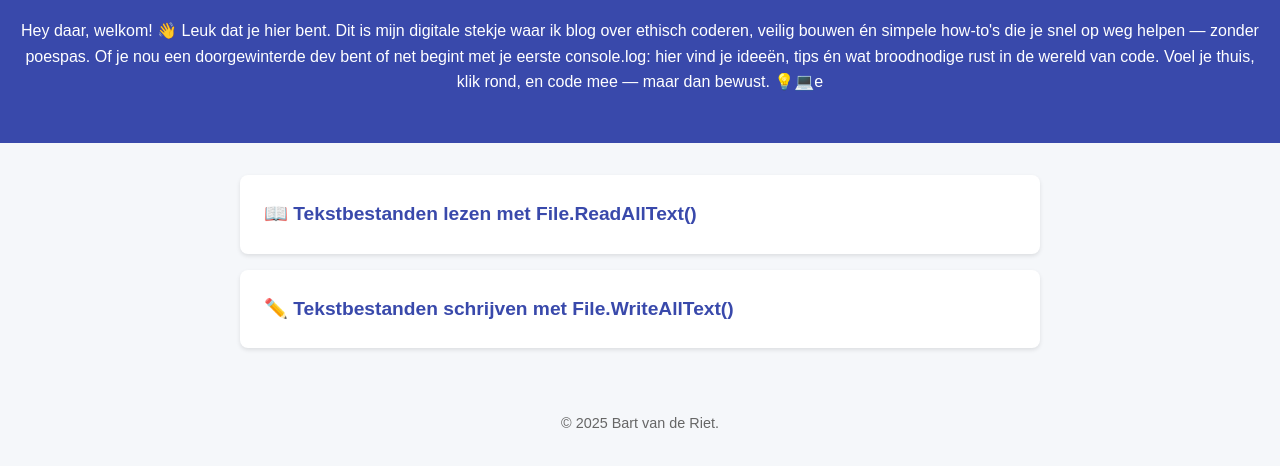
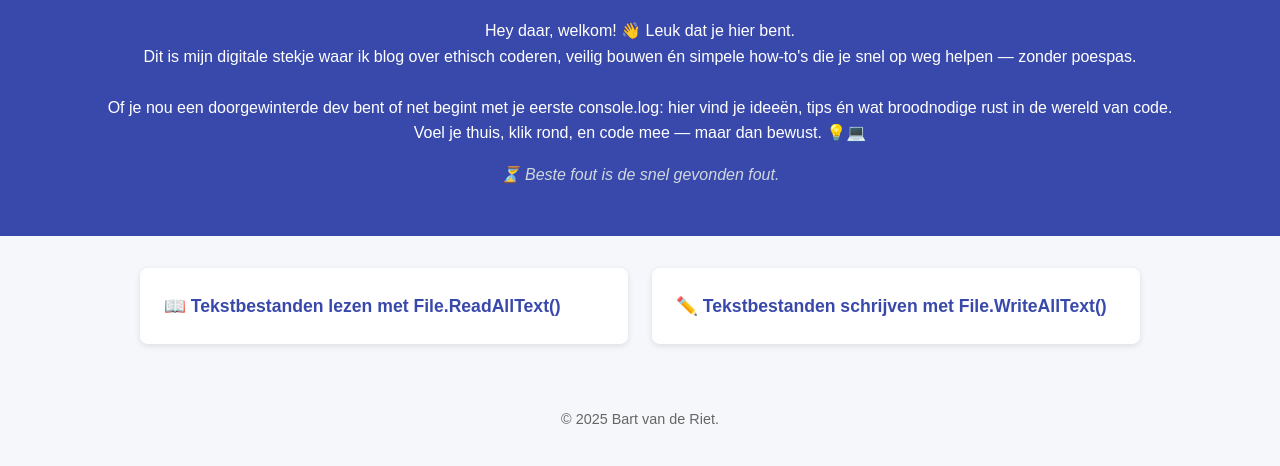
Before and after one commit to BartvdRietCoding/BartCodingProjects, a plain HTML site: page index.html in a window 1280 px wide. Shown: the part 108-574 px from the top of the page. Drawn offline with Linux system fonts and the light colour scheme.

Commit message:
Update index.html

```diff
--- a/index.html
+++ b/index.html
@@ -1,26 +1,79 @@
 <!DOCTYPE html>
 <html lang="nl">
+
 <head>
   <meta charset="UTF-8">
   <title>Bart's Coding Projects</title>
   <meta name="viewport" content="width=device-width, initial-scale=1.0">
   <style>
-    body {font-family: Arial, sans-serif; line-height: 1.6; margin: 0; padding: 0; background: #f5f7fa;}
-    header {background: #3949ab; color: #fff; padding: 2rem 1rem; text-align: center;}
-    nav {max-width: 800px; margin: 2rem auto; display: flex; flex-direction: column; gap: 1rem;}
-    a.blog-link {display: block; padding: 1.5rem; border-radius: 8px; background: #fff; box-shadow: 0 2px 4px rgba(0,0,0,0.1); text-decoration: none; color: #3949ab; font-weight: bold; font-size: 1.2rem; transition: transform .1s;}
-    a.blog-link:hover {transform: translateY(-3px);}
-    footer {text-align: center; padding: 2rem; color: #666; font-size: 0.9rem;}
+    body {
+      font-family: Arial, sans-serif;
+      line-height: 1.6;
+      margin: 0;
+      padding: 0;
+      background: #f5f7fa;
+    }
+
+    header {
+      background: #3949ab;
+      color: #fff;
+      padding: 2rem 1rem;
+      text-align: center;
+    }
+
+    #dynamic-text {
+      font-style: italic;
+      margin-top: 1rem;
+      color: #cfd8dc;
+    }
+
+    nav {
+      max-width: 1000px;
+      margin: 2rem auto;
+      display: grid;
+      grid-template-columns: repeat(auto-fit, minmax(280px, 1fr));
+      gap: 1.5rem;
+      padding: 0 1rem;
+    }
+
+    a.blog-link {
+      display: block;
+      padding: 1.5rem;
+      border-radius: 8px;
+      background: #fff;
+      box-shadow: 0 2px 6px rgba(0, 0, 0, 0.1);
+      text-decoration: none;
+      color: #3949ab;
+      font-weight: bold;
+      font-size: 1.1rem;
+      transition: transform .1s;
+    }
+
+    a.blog-link:hover {
+      transform: translateY(-3px);
+    }
+
+    footer {
+      text-align: center;
+      padding: 2rem;
+      color: #666;
+      font-size: 0.9rem;
+    }
   </style>
 </head>
+
 <body>
   <header>
     <h1>Bart's Coding Projects</h1>
-    <p>Hey daar, welkom! 👋 Leuk dat je hier bent. Dit is mijn digitale stekje waar ik blog over ethisch coderen, veilig bouwen én simpele how-to's die je snel op weg helpen — zonder poespas.
-
-Of je nou een doorgewinterde dev bent of net begint met je eerste console.log: hier vind je ideeën, tips én wat broodnodige rust in de wereld van code.
-
-Voel je thuis, klik rond, en code mee — maar dan bewust. 💡💻e</p>
+    <p>
+      Hey daar, welkom! 👋 Leuk dat je hier bent.<br> Dit is mijn digitale stekje waar ik blog over ethisch coderen,
+      veilig
+      bouwen én simpele how-to's die je snel op weg helpen — zonder poespas.<br><br> Of je nou een doorgewinterde dev
+      bent of
+      net begint met je eerste console.log: hier vind je ideeën, tips én wat broodnodige rust in de wereld van code.<br>
+      Voel je thuis, klik rond, en code mee — maar dan bewust. 💡💻
+    </p>
+    <p id="dynamic-text"></p>
   </header>
 
   <nav>
@@ -31,5 +84,26 @@ Voel je thuis, klik rond, en code mee — maar dan bewust. 💡💻e</p>
   <footer>
     &copy; 2025 Bart van de Riet.
   </footer>
+
+  <script>
+    const tekstjes = [
+      "💡 Tip: Goede code leest als een boek, niet als een puzzel.",
+      "🔐 Security is geen feature — het is de basis.",
+      "👩‍💻 Code met respect. Ook voor de volgende dev.",
+      "🌍 Ethisch coderen is bouwen mét impact.",
+      "🧠 Korte guides, grote inzichten.",
+      "⏳ Beste fout is de snel gevonden fout."
+    ];
+
+    function draaiTekst() {
+      const el = document.getElementById("dynamic-text");
+      const randomIndex = Math.floor(Math.random() * tekstjes.length);
+      el.textContent = tekstjes[randomIndex];
+    }
+
+    draaiTekst();
+    setInterval(draaiTekst, 6000); // elke 6 seconden wisselen
+  </script>
 </body>
+
 </html>
```
